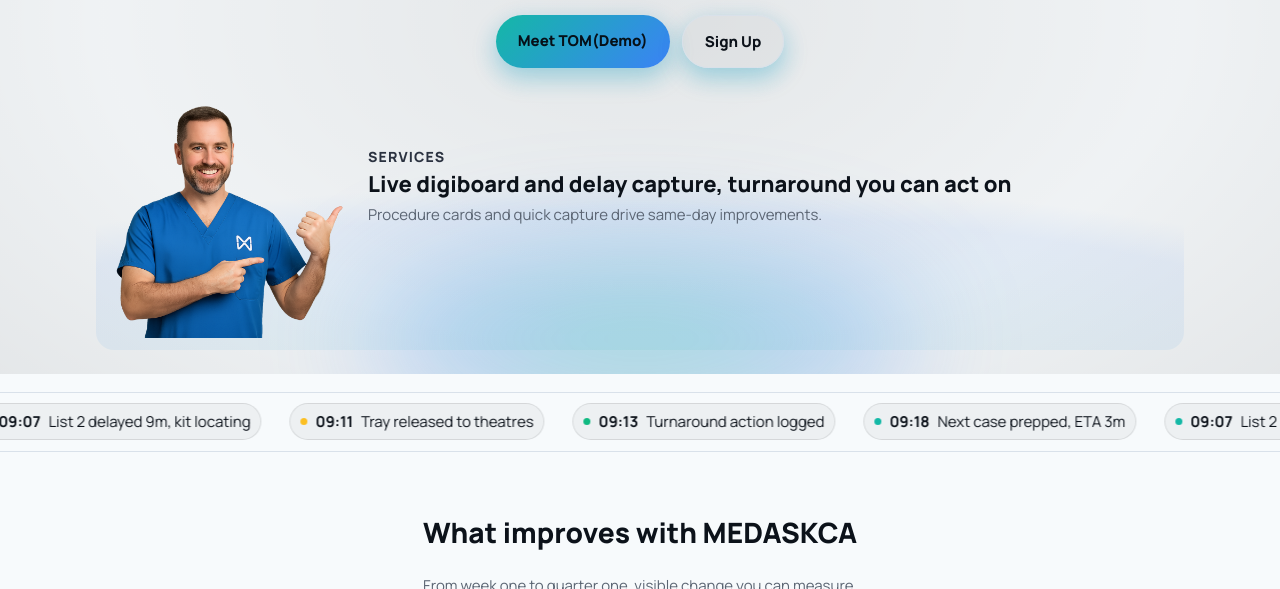
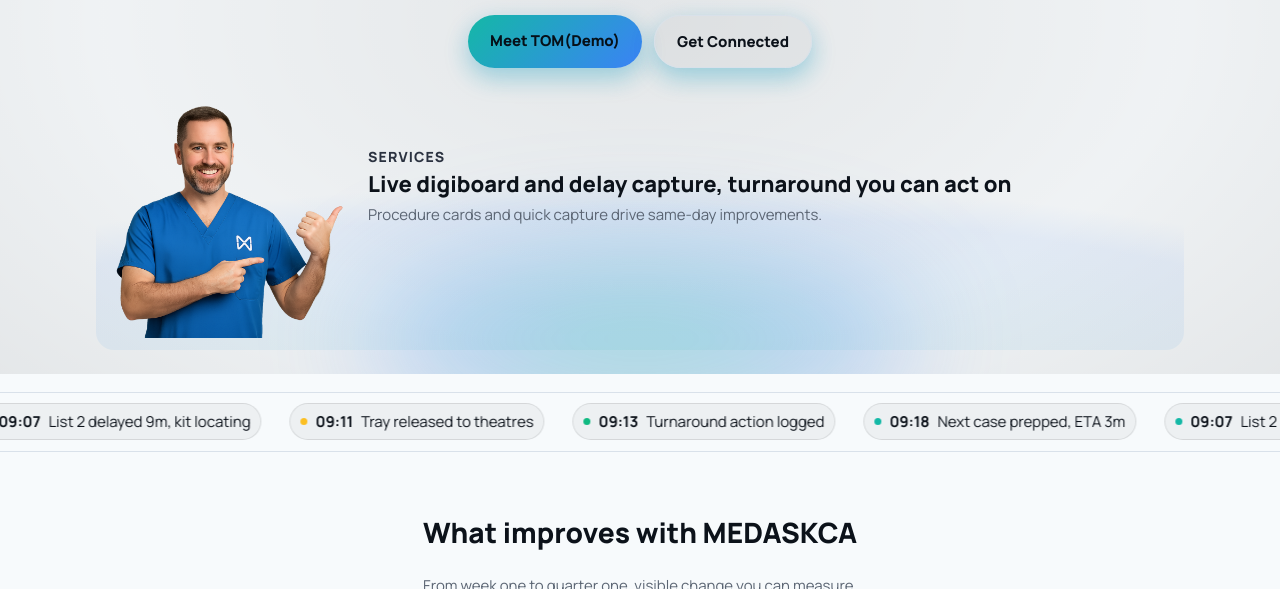
Before and after one commit to MEDASKCA/OPS, a plain HTML site: page index.html in a window 1280 px wide. Shown: the part 511-1100 px from the top of the page. Drawn offline with Linux system fonts and the light colour scheme.

Commit message:
Update index.html

```diff
--- a/index.html
+++ b/index.html
@@ -347,7 +347,7 @@
       <p class="lead">Plan lists, coordinate logistics, staff with the right skills and improve with analytics. Everything in one flow.</p>
       <div style="display: flex; gap: 12px; justify-content: center; flex-wrap: wrap;">
         <a class="cta" href="https://tom.medaskca.com/login" target="_blank" rel="noopener">Meet TOM(Demo)</a>
-        <a class="cta" href="/register" style="background: var(--card); border: 1px solid var(--line); color: var(--text);">Sign Up</a>
+        <a class="cta" href="/register" style="background: var(--card); border: 1px solid var(--line); color: var(--text);">Get Connected</a>
       </div>
 
       <div class="callout" aria-label="Key benefits">
```
